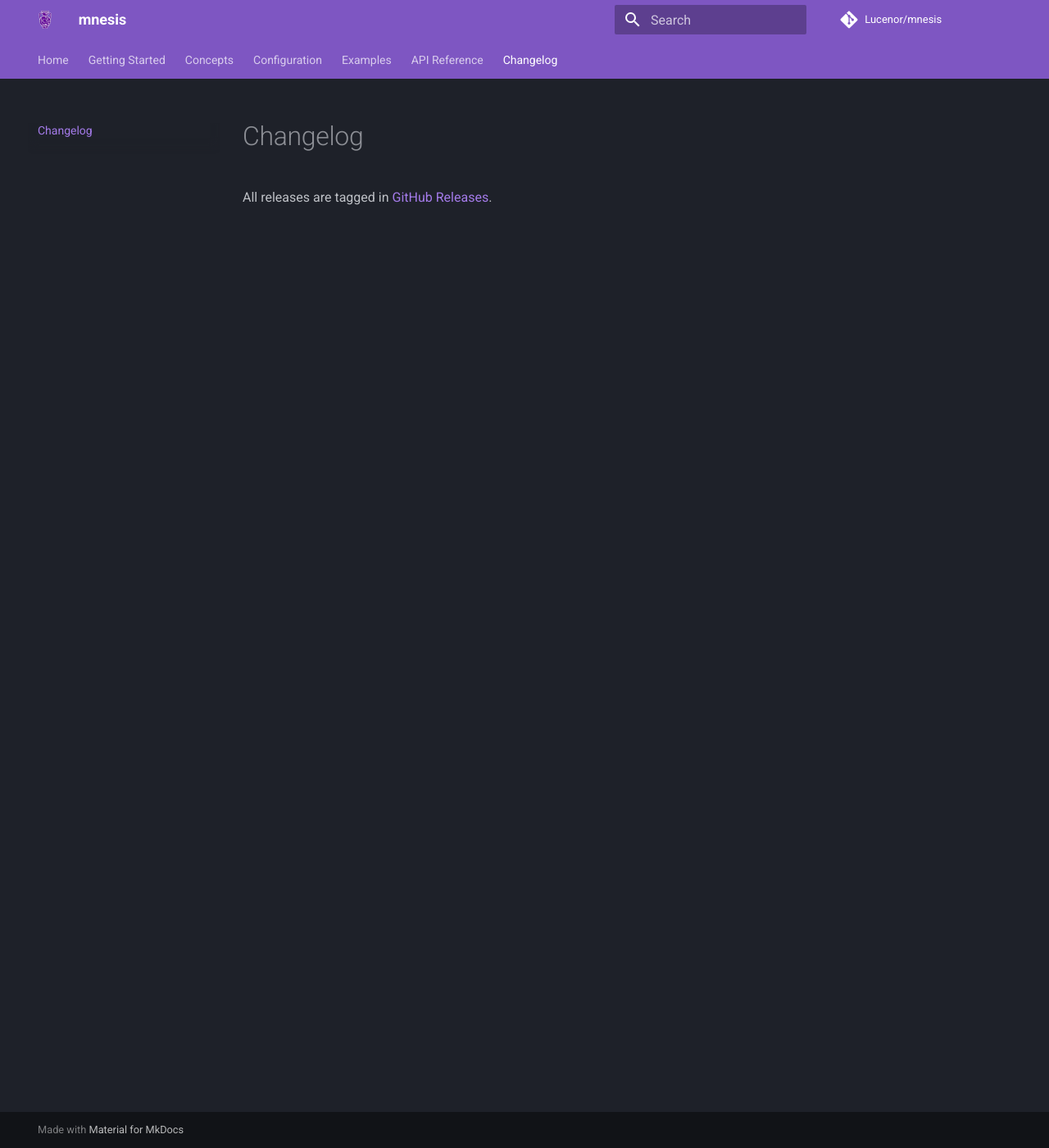
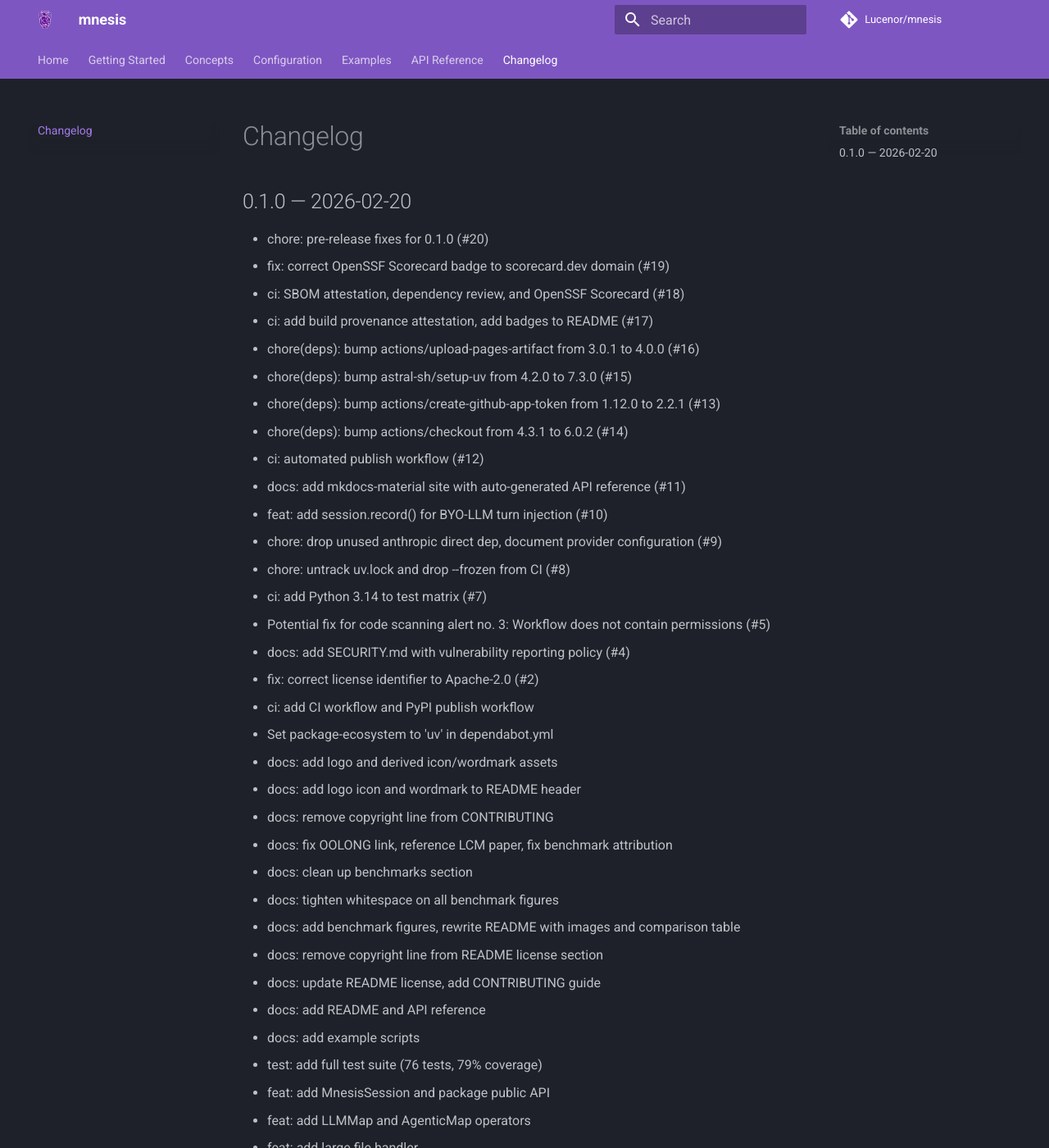
Before and after one commit to Lucenor/mnesis, an MkDocs documentation site: the page built from docs/changelog.md, in a window 1280 px wide and 1400 px high. Shown: the whole window at 82% size. Built offline with MkDocs 1.6.1 and Material for MkDocs 9.7.7, drawn with Linux system fonts in a browser that asks for light colours; comment, search, counter and statistics services are not loaded; some of the changed text lies outside the part shown.

Commit message:
chore: release 0.1.0

```diff
--- a/docs/changelog.md
+++ b/docs/changelog.md
@@ -1,3 +1,48 @@
 # Changelog
 
+## 0.1.0 — 2026-02-20
+
+- chore: pre-release fixes for 0.1.0 (#20)
+- fix: correct OpenSSF Scorecard badge to scorecard.dev domain (#19)
+- ci: SBOM attestation, dependency review, and OpenSSF Scorecard (#18)
+- ci: add build provenance attestation, add badges to README (#17)
+- chore(deps): bump actions/upload-pages-artifact from 3.0.1 to 4.0.0 (#16)
+- chore(deps): bump astral-sh/setup-uv from 4.2.0 to 7.3.0 (#15)
+- chore(deps): bump actions/create-github-app-token from 1.12.0 to 2.2.1 (#13)
+- chore(deps): bump actions/checkout from 4.3.1 to 6.0.2 (#14)
+- ci: automated publish workflow (#12)
+- docs: add mkdocs-material site with auto-generated API reference (#11)
+- feat: add session.record() for BYO-LLM turn injection (#10)
+- chore: drop unused anthropic direct dep, document provider configuration (#9)
+- chore: untrack uv.lock and drop --frozen from CI (#8)
+- ci: add Python 3.14 to test matrix (#7)
+- Potential fix for code scanning alert no. 3: Workflow does not contain permissions (#5)
+- docs: add SECURITY.md with vulnerability reporting policy (#4)
+- fix: correct license identifier to Apache-2.0 (#2)
+- ci: add CI workflow and PyPI publish workflow
+- Set package-ecosystem to 'uv' in dependabot.yml
+- docs: add logo and derived icon/wordmark assets
+- docs: add logo icon and wordmark to README header
+- docs: remove copyright line from CONTRIBUTING
+- docs: fix OOLONG link, reference LCM paper, fix benchmark attribution
+- docs: clean up benchmarks section
+- docs: tighten whitespace on all benchmark figures
+- docs: add benchmark figures, rewrite README with images and comparison table
+- docs: remove copyright line from README license section
+- docs: update README license, add CONTRIBUTING guide
+- docs: add README and API reference
+- docs: add example scripts
+- test: add full test suite (76 tests, 79% coverage)
+- feat: add MnesisSession and package public API
+- feat: add LLMMap and AgenticMap operators
+- feat: add large file handler
+- feat: add three-level compaction engine
+- feat: add context builder
+- feat: add SQLite persistence layer
+- feat: add token estimator and event bus
+- feat: add core data models
+- chore: add pyproject.toml and uv.lock
+- chore: extend .gitignore and add NOTICE
+- Initial commit
+
 All releases are tagged in [GitHub Releases](https://github.com/Lucenor/mnesis/releases).
```
